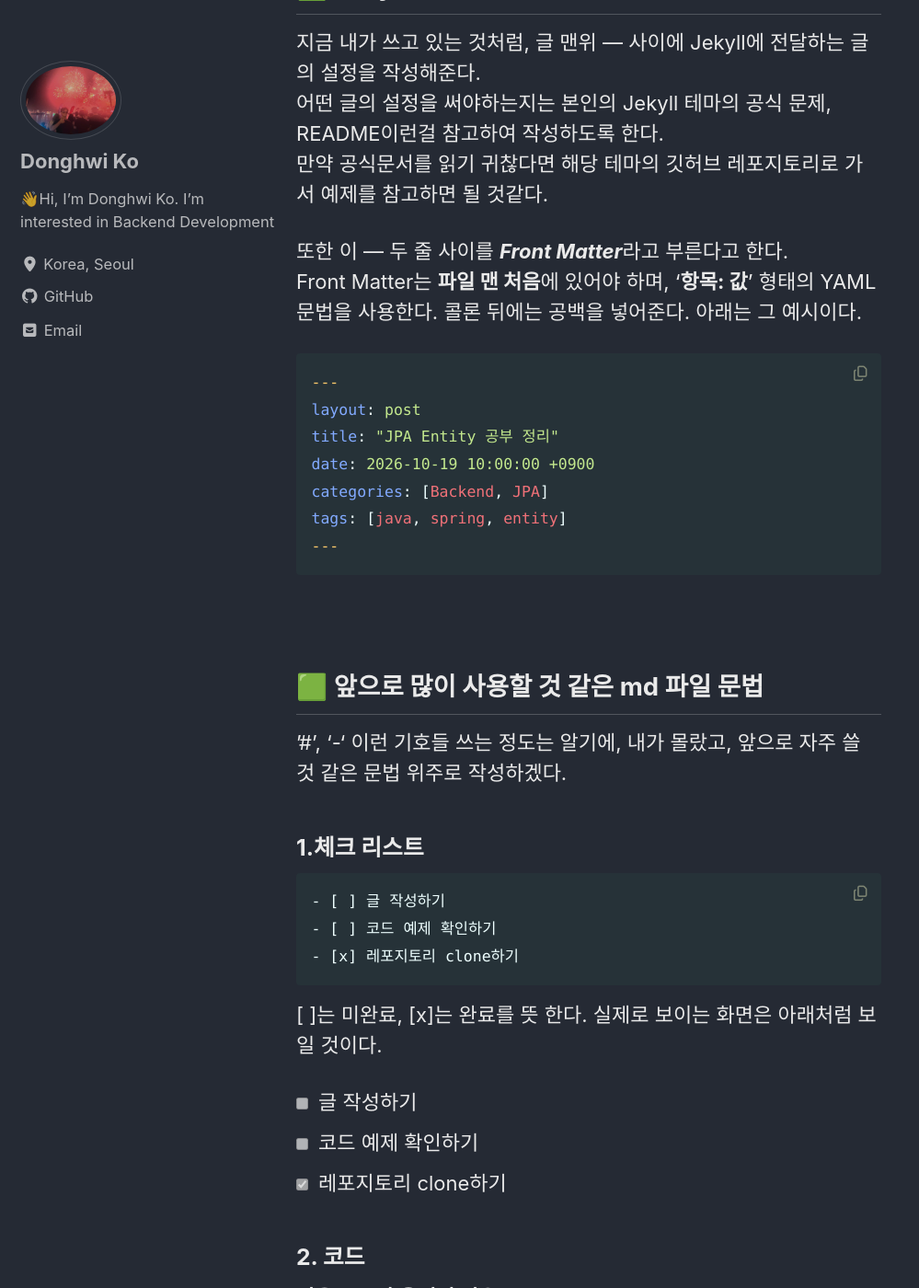
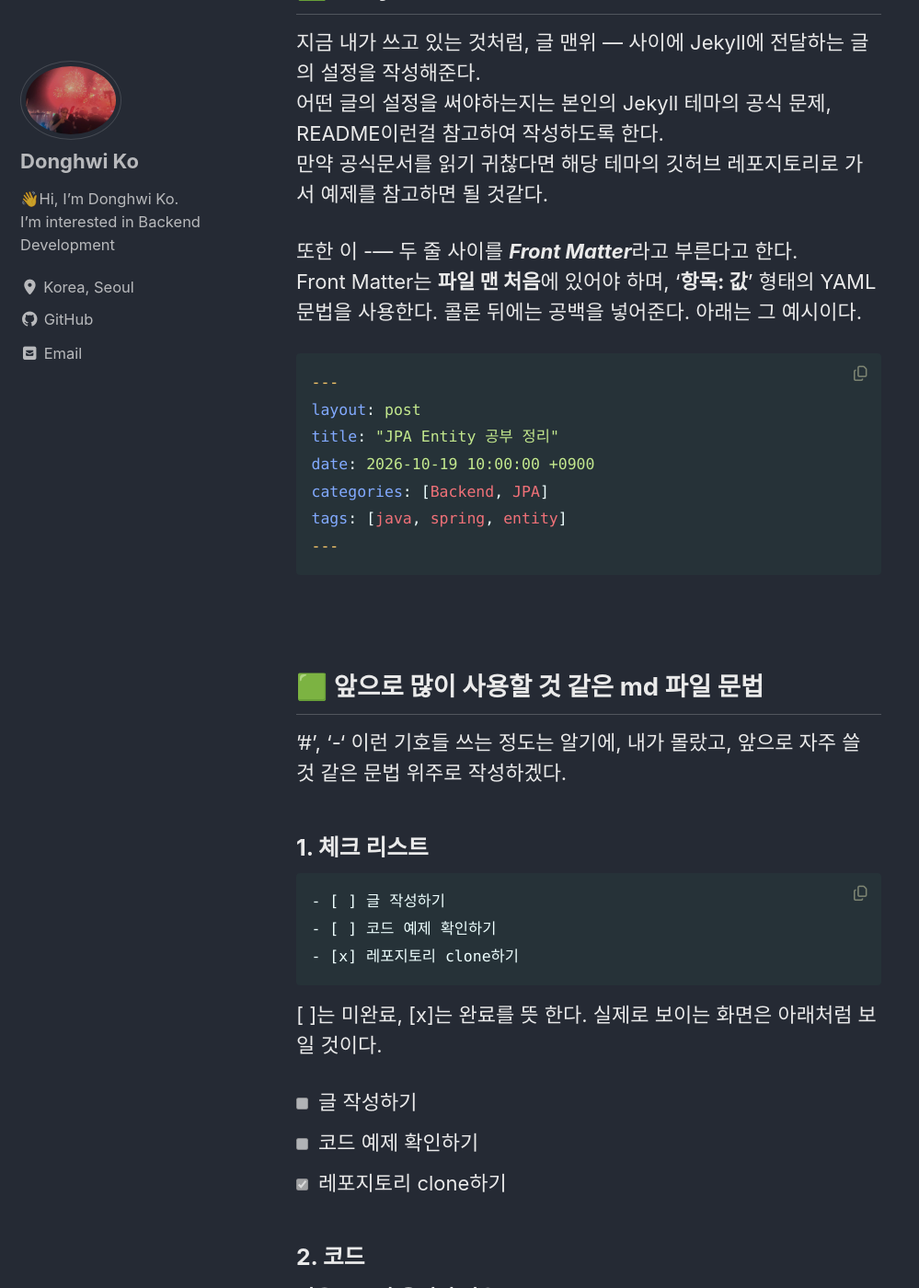
Before and after one commit to kkodong784/kkodong784.github.io, a Jekyll site: the page built from _posts/2026-10-18-Initial-post.md, in a window 1280 px wide and 1400 px high, scrolled down 542 px. Shown: the whole window at 92% size, without its empty margins (0-999 px from the left). Built offline with Jekyll 4.4.1, drawn with Linux system fonts in a browser that asks for light colours; cached includes are drawn as plain includes; part of the change alters nothing that is shown.

````diff
--- a/_config.yml
+++ b/_config.yml
@@ -116,7 +116,9 @@ analytics:
 author:
   name             : "Donghwi Ko"
   avatar           : "/assets/images/me.jpg" # path of avatar image, e.g. "/assets/images/bio-photo.jpg"
-  bio              : "👋Hi, I'm Donghwi Ko. I'm interested in Backend Development"
+  bio: |-
+    👋Hi, I'm Donghwi Ko.<br>
+    I'm interested in Backend Development
   location         : "Korea, Seoul"
   email            : "godonghwi23@gmail.com"
 
--- a/_posts/2026-10-18-Initial-post.md
+++ b/_posts/2026-10-18-Initial-post.md
@@ -20,7 +20,7 @@ description: 잘 보이나? 보이면 개꿀
 어떤 글의 설정을 써야하는지는 본인의 Jekyll 테마의 공식 문제, README이런걸 참고하여 작성하도록 한다.  <br>
 만약 공식문서를 읽기 귀찮다면 해당 테마의 깃허브 레포지토리로 가서 예제를 참고하면 될 것같다.  <br>
 
-또한 이 --- 두 줄 사이를 ***Front Matter***라고 부른다고 한다. <br>
+또한 이 \---- 두 줄 사이를 ***Front Matter***라고 부른다고 한다. <br>
 Front Matter는 **파일 맨 처음**에 있어야 하며, '**항목: 값**' 형태의 YAML 문법을 사용한다. 콜론 뒤에는 공백을 넣어준다.
 아래는 그 예시이다. <br>
 
@@ -39,7 +39,7 @@ tags: [java, spring, entity]
 ## 🟩 앞으로 많이 사용할 것 같은 md 파일 문법
 '#', '-' 이런 기호들 쓰는 정도는 알기에, 내가 몰랐고, 앞으로 자주 쓸 것 같은 문법 위주로 작성하겠다.  <br>
 
-### 1.체크 리스트
+### 1. 체크 리스트
 ```md
 - [ ] 글 작성하기
 - [ ] 코드 예제 확인하기
````
